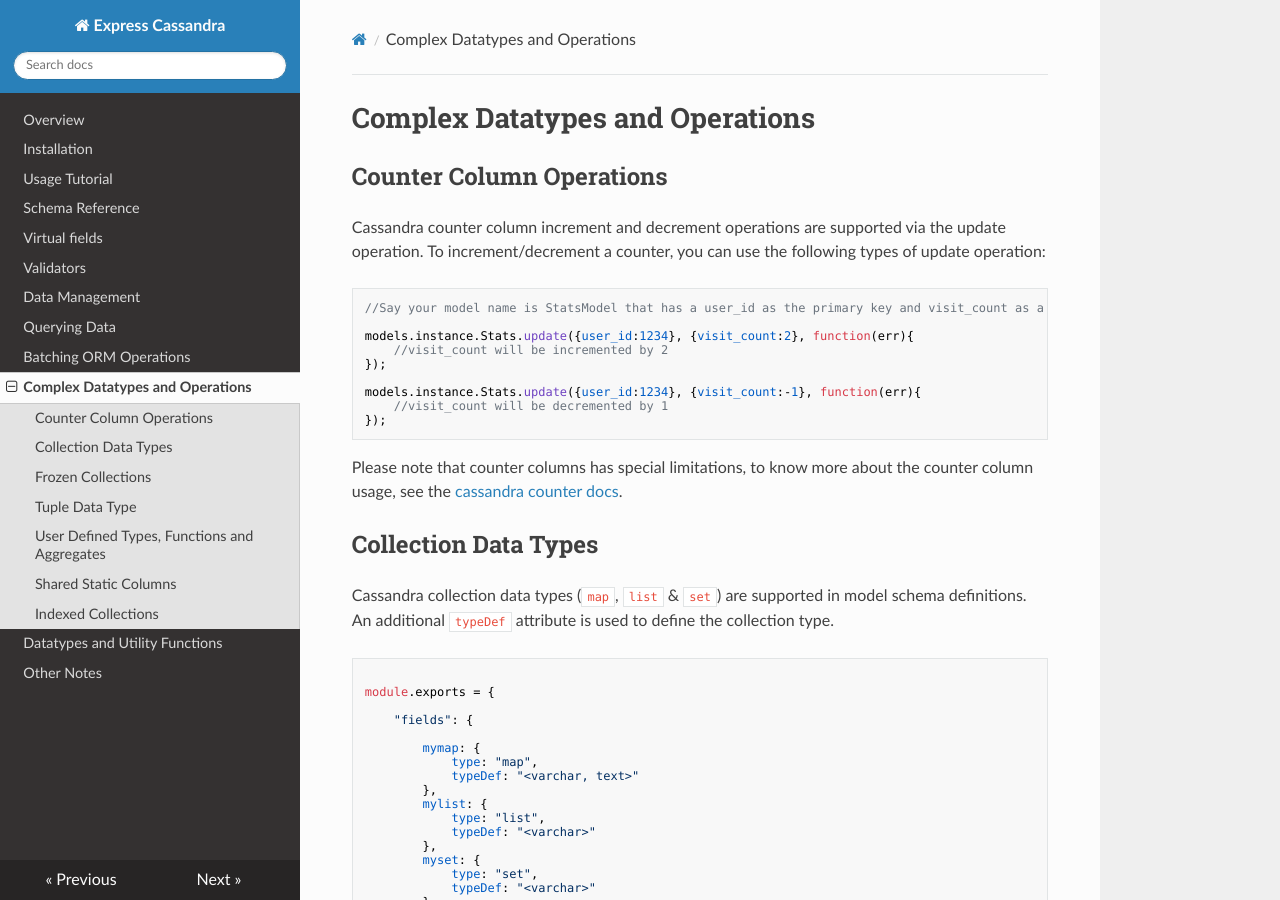
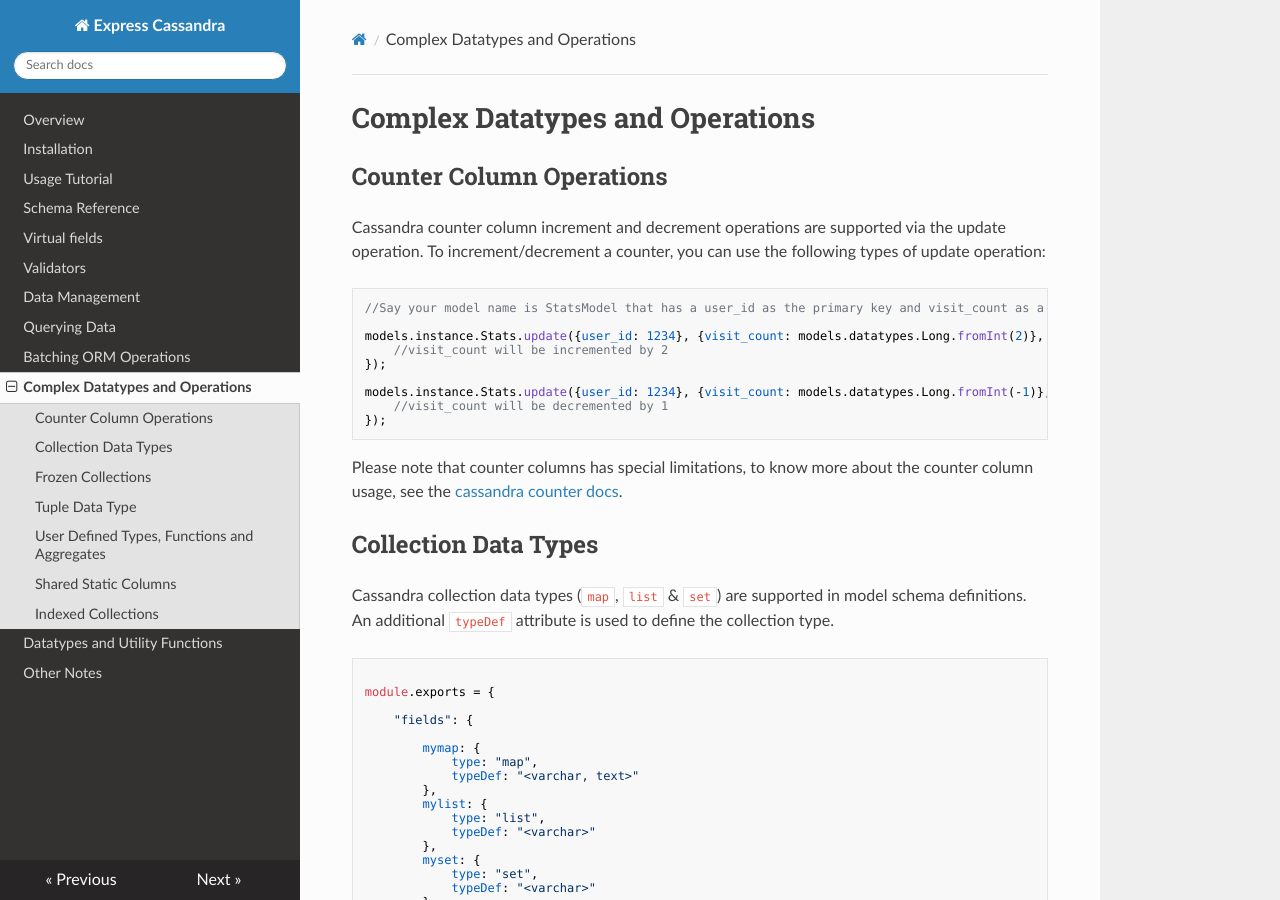
Before and after one commit to masumsoft/express-cassandra, an MkDocs documentation site: the page built from docs/complex.md, in a window 1280 px wide and 900 px high. Built offline with MkDocs 1.6.1, drawn with Linux system fonts in a browser that asks for light colours; nearby versions of some CDN libraries; old or Windows-style settings are respelled for this version of MkDocs.

Commit message:
updating counter update doc with datatype conversions

````diff
--- a/docs/complex.md
+++ b/docs/complex.md
@@ -7,11 +7,11 @@ Cassandra counter column increment and decrement operations are supported via th
 ```js
 //Say your model name is StatsModel that has a user_id as the primary key and visit_count as a counter column.
 
-models.instance.Stats.update({user_id:1234}, {visit_count:2}, function(err){
+models.instance.Stats.update({user_id: 1234}, {visit_count: models.datatypes.Long.fromInt(2)}, function(err){
     //visit_count will be incremented by 2
 });
 
-models.instance.Stats.update({user_id:1234}, {visit_count:-1}, function(err){
+models.instance.Stats.update({user_id: 1234}, {visit_count: models.datatypes.Long.fromInt(-1)}, function(err){
     //visit_count will be decremented by 1
 });
 ```
````
